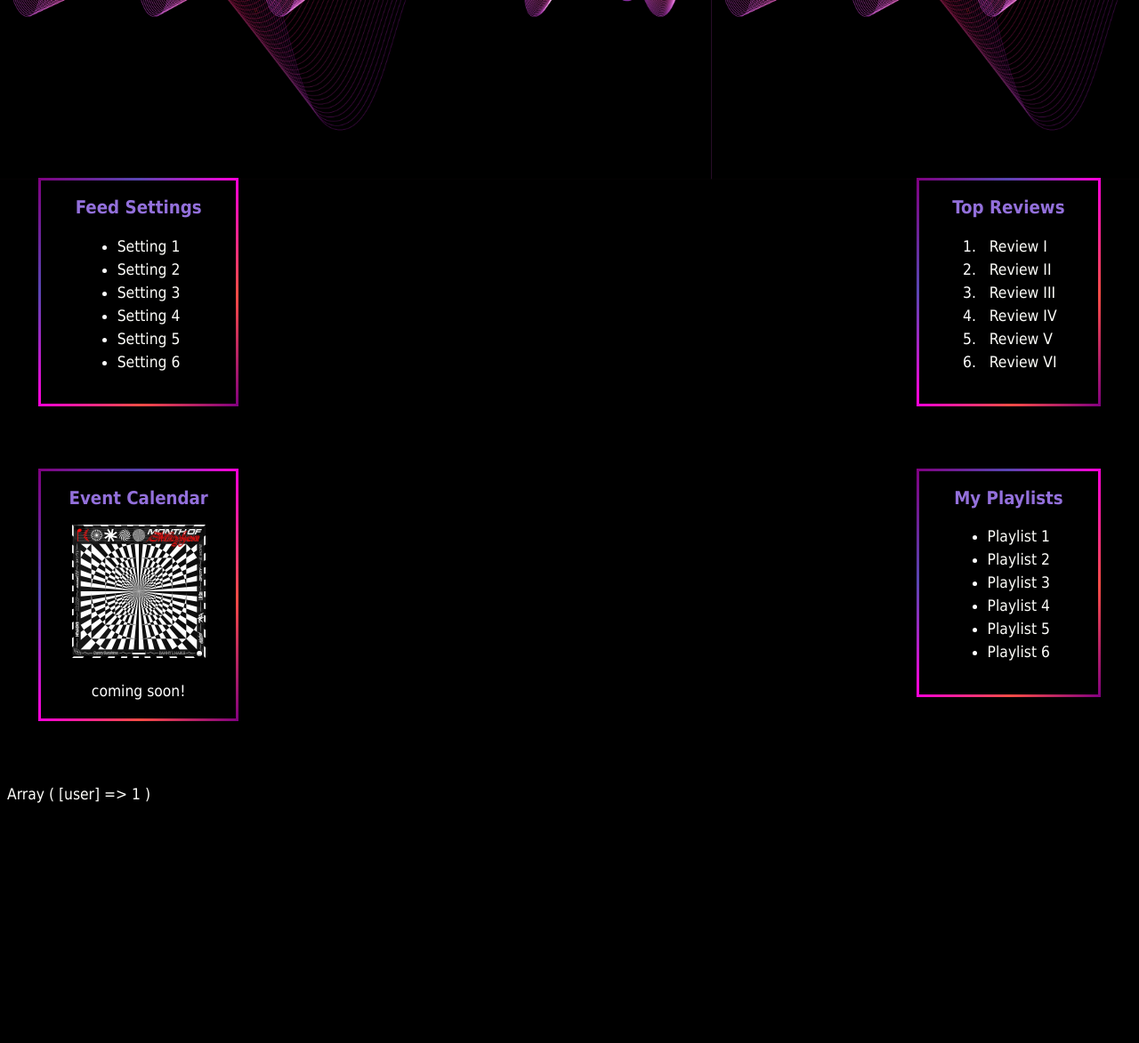
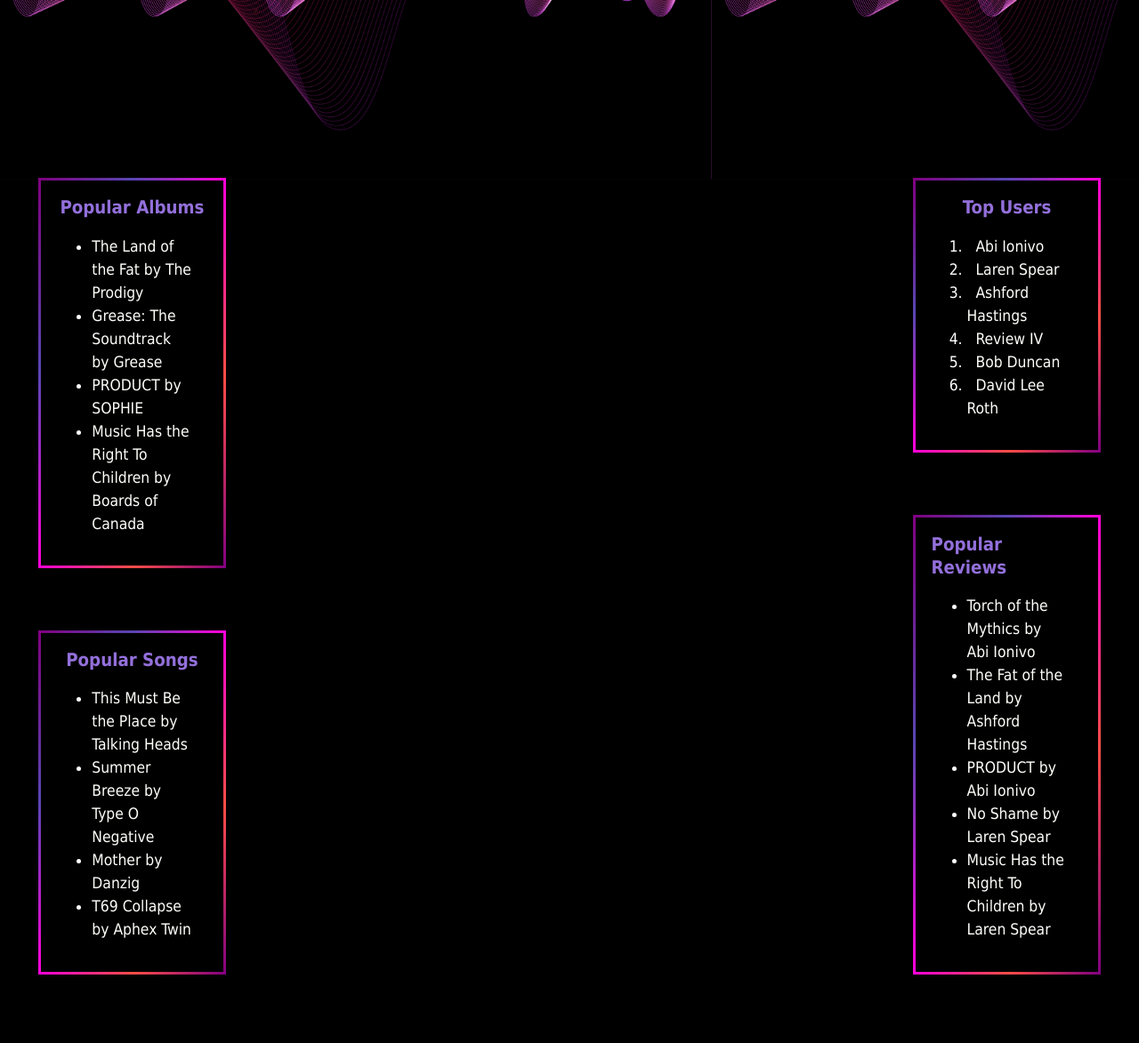
Before and after one commit to larenspear/Soundscape, a PHP site: page /feed.php in a window 1280 px wide. Shown: the part 634-1807 px from the top of the page at 89% size. Before the commit the page ends 1537 px from the top, so only its background shows below. Run offline with PHP 8.4, Linux system fonts and the light colour scheme; the visitor is signed in with stand-in values (Sample User, id 1); data that the repository does not hold is empty.

Commit message:
made more changes to queries and the feed page

```diff
--- a/css/feed.css
+++ b/css/feed.css
@@ -5,7 +5,6 @@
     margin-top: 2em;
     display: flex;
     flex-direction: column;
-    l
 }
 
 .userContainer {
@@ -38,9 +37,27 @@
     flex-direction: column;
 }
 
+.reviewContainer2 {
+    background: linear-gradient(to bottom right, purple, #5946b2, #FF00D9, #fb4d46, purple);
+    padding: 3px;
+    margin-top: 2em;
+    display: flex;
+    flex-direction: column;
+}
+
+.reviewContent {
+    background: black;
+    padding: 1em 2em 1em 2em;
+    flex: 6;
+    display: flex;
+    flex-direction: column;
+    margin-top: 5px;
+}
+
 .interactMenu {
     margin-top: 2em;
-    margin-left: 5px;
+    margin-left: auto;
+    margin-right: auto;
     width: 530px;
     padding-bottom: 1em;
     bottom: 0;
--- a/feed.php
+++ b/feed.php
@@ -56,31 +56,32 @@
         <div class="contentSection" id="mainContent-1">
           <div class="widget_wrap" id="feed_settings">
             <div class="widget_container">
-              <h3> Feed Settings </h3>
+              <h3> Popular Albums </h3>
               <div class="settings_list">
                 <ul>
-                  <li> <a href="./incomplete.html"> Setting 1 </a> </li>
-                  <li> <a href="./incomplete.html"> Setting 2 </a> </li>
-                  <li> <a href="./incomplete.html"> Setting 3 </a> </li>
-                  <li> <a href="./incomplete.html"> Setting 4 </a> </li>
-                  <li> <a href="./incomplete.html"> Setting 5 </a> </li>
-                  <li> <a href="./incomplete.html"> Setting 6 </a> </li>
+                  <li> <a href="./incomplete.html"> The Land of the Fat by The Prodigy </a> </li>
+                  <li> <a href="./incomplete.html"> Grease: The Soundtrack by Grease </a> </li>
+                  <li> <a href="./incomplete.html"> PRODUCT by SOPHIE </a> </li>
+                  <li> <a href="./incomplete.html"> Music Has the Right To Children by Boards of Canada </a> </li>
                 </ul>
               </div>
             </div>
           </div>
 
-          <div class="widget_wrap" id="event_calendar">
+          <div class="widget_wrap" id="feed_settings">
             <div class="widget_container">
-              <h3> Event Calendar </h3>
-              <div>
-                <img id="temp_calendar" src="./data/monthofmayhem.jpg">
+              <h3> Popular Songs </h3>
+              <div class="settings_list">
+                <ul>
+                  <li> <a href="./incomplete.html"> This Must Be the Place by Talking Heads </a> </li>
+                  <li> <a href="./incomplete.html"> Summer Breeze by Type O Negative </a> </li>
+                  <li> <a href="./incomplete.html"> Mother by Danzig </a> </li>
+                  <li> <a href="./incomplete.html"> T69 Collapse by Aphex Twin </a> </li>
+                </ul>
               </div>
-              coming soon!
             </div>
-          </div>
-
         </div>
+              </div>
 
         <div class="contentSection" id="mainContent-2">
           <?php
@@ -132,7 +133,7 @@
 
                 break;
               case "SHAREALBUM_POSTS":
-               createShareAlbumPost($row);
+                createShareAlbumPost(getShareAlbumPost($db, $row["id"]));
                 break;
               case "create_playlist":
 
@@ -144,8 +145,10 @@
           function createReviewPost($return) {
             console_log("head");
             $result = $return->fetch_assoc();
-            //console_log($result);
+            console_log($result);
             $reviewContent = $result["content"];
+            $albumTitle = $result["title"];
+            $artistName = $result["name"];
             $imagePath = $result["profilepic"];
             console_log("https://spring-2021.cs.utexas.edu/cs329e-bulko/ashfordh/Soundscape5/Soundscape/data/albumart/$imagePath");
 
@@ -155,26 +158,28 @@
               <table class="interactMenu">
                 <tr>
                   <td>
-                    <img class="likeIcon" src="https://spring-2021.cs.utexas.edu/cs329e-bulko/ashfordh/Soundscape5/Soundscape/data/like.jpg" style="width: 70px;">
+                    <img class="likeIcon" src="https://spring-2021.cs.utexas.edu/cs329e-bulko/ashfordh/Soundscape5/Soundscape/data/like.png" style="width: 70px;">
                   </td>
                   <td class="likeNum">0</td>
                   <td>
-                    <img class="likeIcon" src="https://spring-2021.cs.utexas.edu/cs329e-bulko/ashfordh/Soundscape5/Soundscape/data/like.jpg" style="width: 70px;">
+                    <img class="likeIcon" src="https://spring-2021.cs.utexas.edu/cs329e-bulko/ashfordh/Soundscape5/Soundscape/data/comment.png" style="width: 70px;">
                   </td>
                   <td class="likeNum">0</td>
                   <td>
-                    <img class="likeIcon" src="https://spring-2021.cs.utexas.edu/cs329e-bulko/ashfordh/Soundscape5/Soundscape/data/like.jpg" style="width: 70px;">
+                    <img class="likeIcon" src="https://spring-2021.cs.utexas.edu/cs329e-bulko/ashfordh/Soundscape5/Soundscape/data/view.png" style="width: 70px;">
                   </td>
                   <td class="likeNum">0</td>
                 </tr>
               </table>
-              <div class="review-content">$reviewContent</div>
+              <div class="reviewContainer2"><div class="reviewContent"><h3>Review of <a href="">$albumTitle</a> by <a href="">$artistName</a>:</h3> $reviewContent</div></div>
             </div>
 CONTENT;
           }
 
-          function createShareAlbumPost($result) {
+          function createShareAlbumPost($return) {
+            $result = $return->fetch_assoc();
             $imagePath = $result["profilepic"];
+            console_log("https://spring-2021.cs.utexas.edu/cs329e-bulko/ashfordh/Soundscape5/Soundscape/data/albumart/$imagePath");
 
             print <<<CONTENT
               <div class="reviewContainer">
@@ -182,15 +187,15 @@
                 <table class="interactMenu">
                   <tr>
                     <td>
-                      <img class="likeIcon" src="https://spring-2021.cs.utexas.edu/cs329e-bulko/ashfordh/Soundscape5/Soundscape/data/like.jpg" style="width: 70px;">
+                      <img class="likeIcon" src="https://spring-2021.cs.utexas.edu/cs329e-bulko/ashfordh/Soundscape5/Soundscape/data/like.png" style="width: 70px;">
                     </td>
                     <td class="likeNum">0</td>
                     <td>
-                      <img class="likeIcon" src="https://spring-2021.cs.utexas.edu/cs329e-bulko/ashfordh/Soundscape5/Soundscape/data/like.jpg" style="width: 70px;">
+                      <img class="likeIcon" src="https://spring-2021.cs.utexas.edu/cs329e-bulko/ashfordh/Soundscape5/Soundscape/data/comment.png" style="width: 70px;">
                     </td>
                     <td class="likeNum">0</td>
                     <td>
-                      <img class="likeIcon" src="https://spring-2021.cs.utexas.edu/cs329e-bulko/ashfordh/Soundscape5/Soundscape/data/like.jpg" style="width: 70px;">
+                      <img class="likeIcon" src="https://spring-2021.cs.utexas.edu/cs329e-bulko/ashfordh/Soundscape5/Soundscape/data/view.png" style="width: 70px;">
                     </td>
                     <td class="likeNum">0</td>
                   </tr>
@@ -207,15 +212,15 @@
         <div class="contentSection" id="mainContent-3">
           <div class="widget_wrap" id="top_reviews">
             <div class="widget_container">
-              <h3> Top Reviews </h3>
+              <h3> Top Users </h3>
               <div class="settings_list">
                 <ol>
-                  <li> <a href="./incomplete.html"> &nbsp; Review I </a> </li>
-                  <li> <a href="./incomplete.html"> &nbsp; Review II </a> </li>
-                  <li> <a href="./incomplete.html"> &nbsp; Review III </a> </li>
+                  <li> <a href="./incomplete.html"> &nbsp; Abi Ionivo </a> </li>
+                  <li> <a href="./incomplete.html"> &nbsp; Laren Spear </a> </li>
+                  <li> <a href="./incomplete.html"> &nbsp; Ashford Hastings </a> </li>
                   <li> <a href="./incomplete.html"> &nbsp; Review IV </a> </li>
-                  <li> <a href="./incomplete.html"> &nbsp; Review V </a> </li>
-                  <li> <a href="./incomplete.html"> &nbsp; Review VI </a> </li>
+                  <li> <a href="./incomplete.html"> &nbsp; Bob Duncan </a> </li>
+                  <li> <a href="./incomplete.html"> &nbsp; David Lee Roth </a> </li>
                 </ol>
               </div>
             </div>
@@ -223,15 +228,14 @@
 
           <div class="widget_wrap" id="my_playlists">
             <div class="widget_container">
-              <h3> My Playlists </h3>
+              <h3> Popular Reviews </h3>
               <div class="settings_list">
                 <ul>
-                  <li> <a href="./incomplete.html"> Playlist 1 </a> </li>
-                  <li> <a href="./incomplete.html"> Playlist 2 </a> </li>
-                  <li> <a href="./incomplete.html"> Playlist 3 </a> </li>
-                  <li> <a href="./incomplete.html"> Playlist 4 </a> </li>
-                  <li> <a href="./incomplete.html"> Playlist 5 </a> </li>
-                  <li> <a href="./incomplete.html"> Playlist 6 </a> </li>
+                  <li> <a href="./incomplete.html"> Torch of the Mythics by Abi Ionivo </a> </li>
+                  <li> <a href="./incomplete.html"> The Fat of the Land by Ashford Hastings </a> </li>
+                  <li> <a href="./incomplete.html"> PRODUCT by Abi Ionivo </a> </li>
+                  <li> <a href="./incomplete.html"> No Shame by Laren Spear </a> </li>
+                  <li> <a href="./incomplete.html"> Music Has the Right To Children by Laren Spear </a> </li>
                 </ul>
               </div>
             </div>
@@ -258,6 +262,6 @@
   echo $js_code;
 }
 
-print_r($_COOKIE);
+//print_r($_COOKIE);
 
 ?>
--- a/queries.php
+++ b/queries.php
@@ -40,7 +40,7 @@
     }
 
     function getShareAlbumPost($mysqli, $post_id) {
-      $command = "SELECT user.firstname, user.lastname, album.title, artist.name, post.post_datetime
+      $command = "SELECT user.firstname, user.lastname, album.title, artist.name, post.post_datetime, album.title, album.profilepic
       FROM POSTS AS post
       JOIN SHAREALBUM_POST ON post.id = SHAREALBUM_POST.post_id
       JOIN ALBUMS AS album ON SHAREALBUM_POST.album_id = album.id
@@ -53,11 +53,12 @@
     }
 
     function getReviewPost($mysqli, $post_id) {
-      $command = "SELECT user.firstname, user.lastname, album.title, post.post_datetime, review.content
+      $command = "SELECT user.firstname, user.lastname, artist.name, album.title, post.post_datetime, review.content, album.profilepic
       FROM POSTS AS post
       JOIN REVIEW_POSTS ON post.id = REVIEW_POSTS.post_id
       JOIN REVIEWS AS review ON REVIEW_POSTS.review_id = review.id
       JOIN ALBUMS AS album ON review.album_id = album.id
+      JOIN ARTISTS AS artist ON album.artist_id = artist.id
       JOIN USERS as user ON user.id = review.author_id
       WHERE post.id = $post_id;";
 
@@ -66,4 +67,6 @@
       return $result;
     }
 
+
+
 ?>
```
